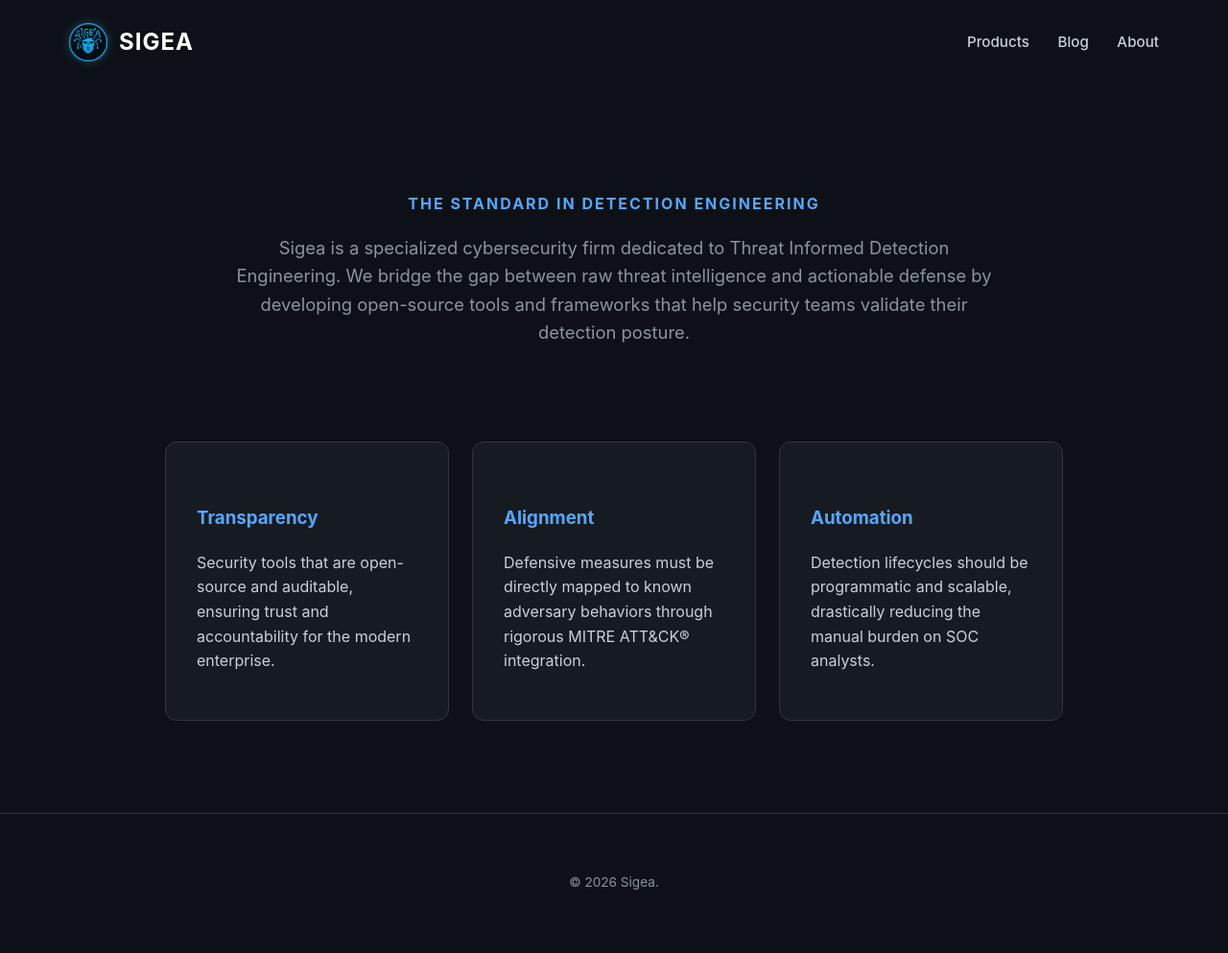
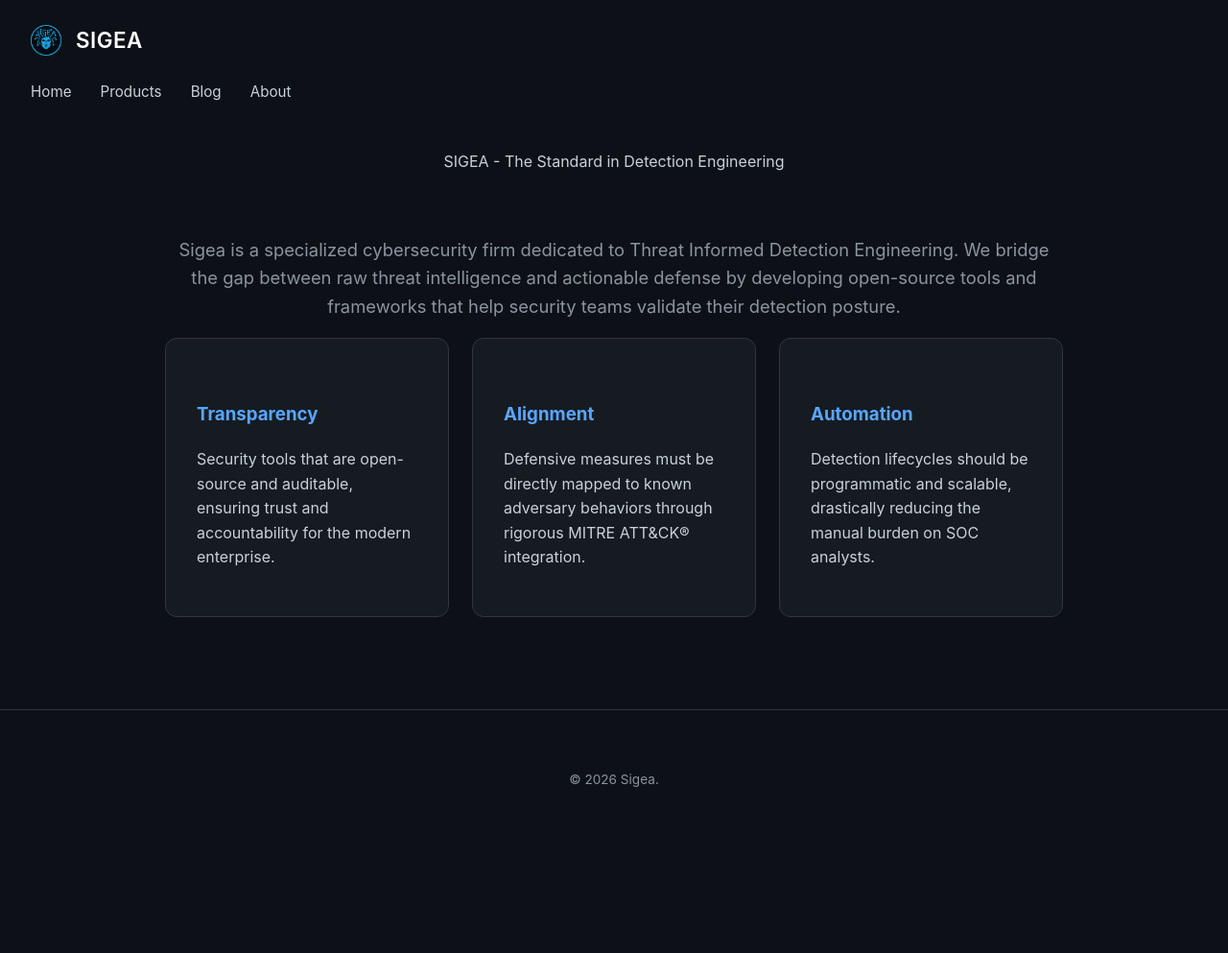
Before and after one commit to sigeauk/sigeauk.github.io, a Jekyll site: the page built from index.html, in a window 1280 px wide. Shown: the whole page at 96% size. Built offline with Jekyll 4.4.1, drawn with Linux system fonts in a browser that asks for light colours; after the commit the page ends 900 px from its top, so only the background shows below that.

Commit message:
header change

```diff
--- a/_layouts/default.html
+++ b/_layouts/default.html
@@ -10,11 +10,14 @@
 <body>
 
 <header>
-    <a href="{{ '/' | relative_url }}" class="header-left">
-        <img src="{{ '/sigea.png' | relative_url }}" alt="Sigea Logo" class="logo">
-        <h1>SIGEA</h1>
-    </a>
+    <div class="header-top">
+        <a href="{{ '/' | relative_url }}" class="header-left">
+            <img src="{{ '/sigea.png' | relative_url }}" alt="Sigea Logo" class="logo">
+            <h1>SIGEA</h1>
+        </a>
+    </div>
     <nav>
+        <a href="{{ '/' | relative_url }}">Home</a>
         <a href="{{ '/products' | relative_url }}">Products</a>
         <a href="{{ '/blog' | relative_url }}">Blog</a>
         <a href="{{ '/about' | relative_url }}">About</a>
--- a/index.html
+++ b/index.html
@@ -4,16 +4,15 @@
 description: Threat Informed Detection Engineering.
 ---
 
-<section class="hero-mini" style="padding: 5rem 2rem; max-width: 800px; margin: 0 auto;">
-    <div style="text-transform: uppercase; letter-spacing: 2px; color: var(--primary-accent); font-weight: bold; margin-bottom: 1rem;">
-        The Standard in Detection Engineering
+    <div class="hero-mini">
+        SIGEA - The Standard in Detection Engineering
     </div>
     <p style="font-size: 1.15rem; color: var(--text-dim); text-align: center;">
         Sigea is a specialized cybersecurity firm dedicated to Threat Informed Detection Engineering.
         We bridge the gap between raw threat intelligence and actionable defense by developing open-source
         tools and frameworks that help security teams validate their detection posture.
     </p>
-</section>
+
 
 <div class="container">
     <div class="grid" style="display: grid; grid-template-columns: repeat(auto-fit, minmax(280px, 1fr)); gap: 1.5rem; margin-bottom: 4rem;">
--- a/style.css
+++ b/style.css
@@ -21,12 +21,16 @@
 
         header {
             width: 100%;
-            max-width: 1200px;
-            padding: 1.5rem 2rem;
+            /* Use your variable for background */
+            background-color: var(--bg-color);
+            padding: 1.5rem 2rem 1rem 2rem;
             display: flex;
-            justify-content: space-between;
-            align-items: center;
+            flex-direction: column; /* Stacks top row and nav row */
+            align-items: flex-start; /* Aligns everything to the left like the pic */
             box-sizing: border-box;
+        }
+        .header-top {
+            margin-bottom: 1.5rem; /* Space between Title and Nav */
         }
 
         .header-left {
@@ -36,30 +40,36 @@
         }
 
         .logo {
-            width: 40px;
-            height: 40px;
-            margin-right: 12px;
-            filter: drop-shadow(0 0 5px rgba(88, 166, 255, 0.3));
+            width: 32px; /* Adjusted slightly to match reference scale */
+            height: 32px;
+            margin-right: 15px;
         }
 
         h1 {
-            font-size: 1.5rem;
+            font-size: 1.4rem;
             margin: 0;
             color: #ffffff;
-            letter-spacing: 1px;
-            text-transform: uppercase;
+            letter-spacing: 0.5px;
+            text-transform: none; /* Reference pic uses Title Case, not Uppercase */
+            font-weight: 600;
+        }
+
+        nav {
+            display: flex;
+            gap: 30px; /* Consistent spacing between links */
         }
 
         nav a {
             color: var(--text-main);
-            margin-left: 25px;
             text-decoration: none;
-            font-weight: 500;
+            font-weight: 400;
             font-size: 0.95rem;
-            transition: color 0.2s;
+            transition: opacity 0.2s;
         }
 
-        nav a:hover { color: var(--primary-accent); }
+        nav a:hover {
+            color: #ffffff;
+        }
 
         .content-section {
             padding: 3rem 2rem;
```
